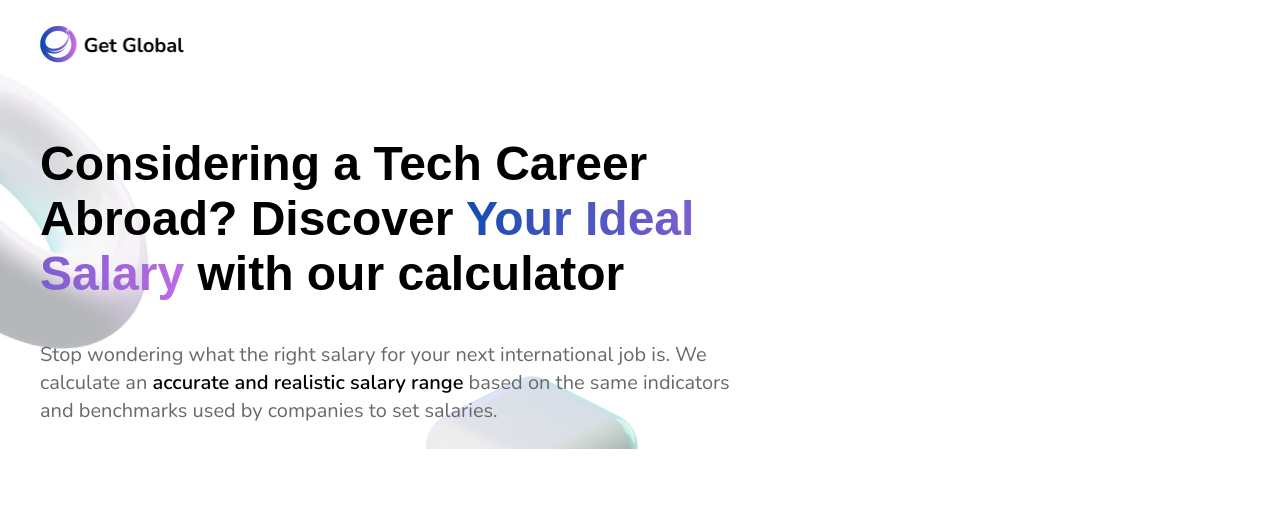
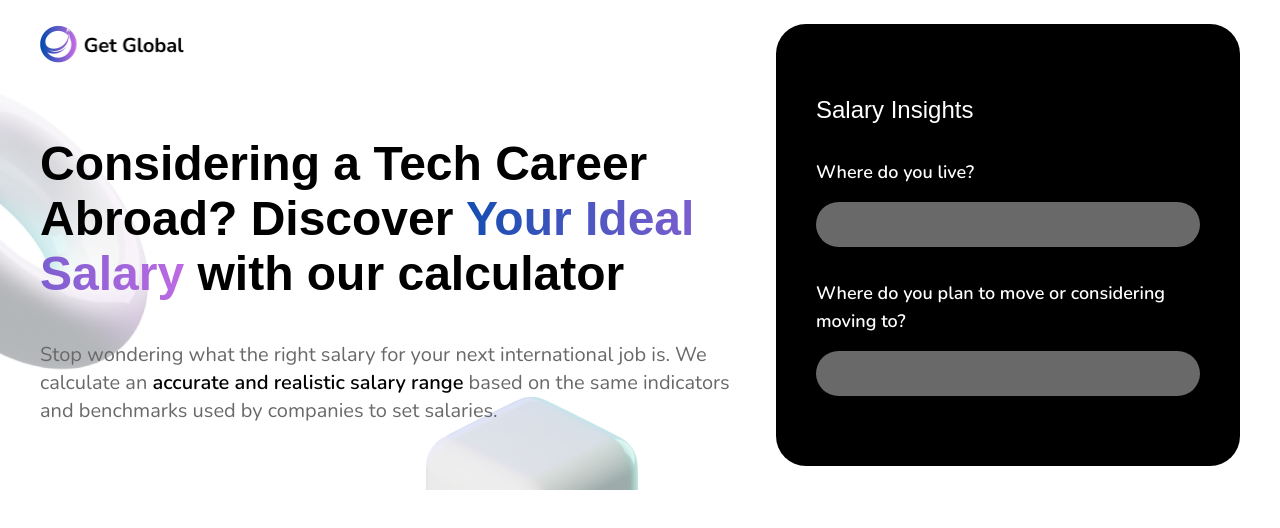
Before and after one commit to zulqarnain1231/get-global, a Next.js app: page / in a window 1280 px wide. Shown: the top 528 px of the page. Built offline with nearby package versions, Linux system fonts and the light colour scheme.

Commit message:
created shared input

```diff
--- a/components/Home/Home.tsx
+++ b/components/Home/Home.tsx
@@ -1,8 +1,17 @@
+"use client";
 import Image from "next/image";
 import Link from "next/link";
-import React from "react";
+import React, { useState } from "react";
+import Input from "../Shared/Input";
 
 const HomePage = () => {
+  const [inputs, setInputs] = useState({
+    currentAddress: "",
+    income: null,
+    planAddress: "",
+  });
+  const handleInputs = (e: React.ChangeEvent<HTMLInputElement>) =>
+    setInputs({ ...inputs, [e.target.name]: e.target.value });
   return (
     <section className="w-full h-full py-6">
       <div className="w-full h-full max-w-[1450px] mx-auto md:px-10 px-5">
@@ -33,6 +42,25 @@ const HomePage = () => {
               set salaries.
             </p>
           </aside>
+          <aside className="w-full h-full row-span-2 bg-black-main rounded-[30px]">
+            <form className="w-full h-full flex flex-col items-start justify-start gap-8 px-10 py-[70px]">
+              <h2 className="text-2xl sm:tex-3xl text-white-main font-normal font-Just">
+                Salary Insights
+              </h2>
+              <Input
+                name="currentAddress"
+                value={inputs.currentAddress}
+                setState={handleInputs}
+                label="Where do you live?"
+              />
+              <Input
+                name="planAddress"
+                value={inputs.planAddress}
+                setState={handleInputs}
+                label="Where do you plan to move or considering moving to?"
+              />
+            </form>
+          </aside>
         </div>
       </div>
     </section>
--- /dev/null
+++ b/components/Shared/Input.tsx
@@ -0,0 +1,27 @@
+import React from "react";
+
+type Props = {
+  name: string;
+  value: string;
+  label: string;
+  setState: (e: React.ChangeEvent<HTMLInputElement>) => void;
+};
+const Input: React.FC<Props> = ({ name, value, label, setState }: Props) => {
+  return (
+    <div className="w-full flex flex-col items-start justify-start gap-4">
+      <p className="text-white-main text-base sm:text-lg font-semibold">
+        {label}
+      </p>
+      <input
+        type="text"
+        autoComplete="off"
+        name={name}
+        value={value}
+        onChange={setState}
+        className="w-full h-[45px] border-none focus:outline-none bg-black-off rounded-[50px] px-4 text-white-main text-base sm:text-lg font-medium"
+      />
+    </div>
+  );
+};
+
+export default Input;
```
